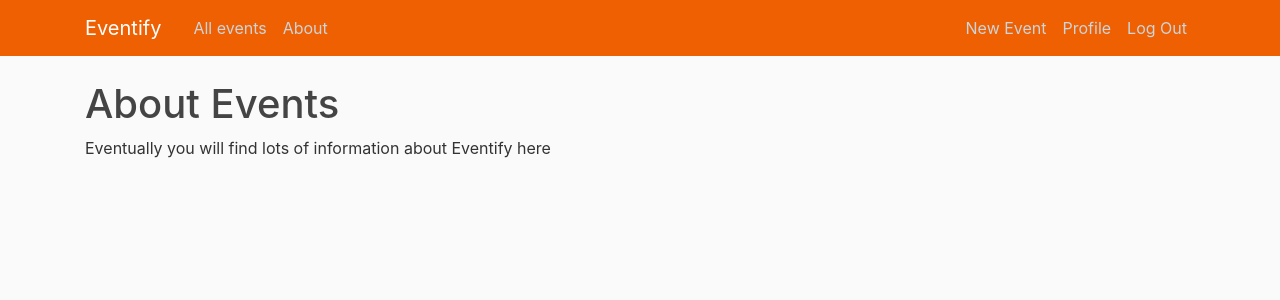
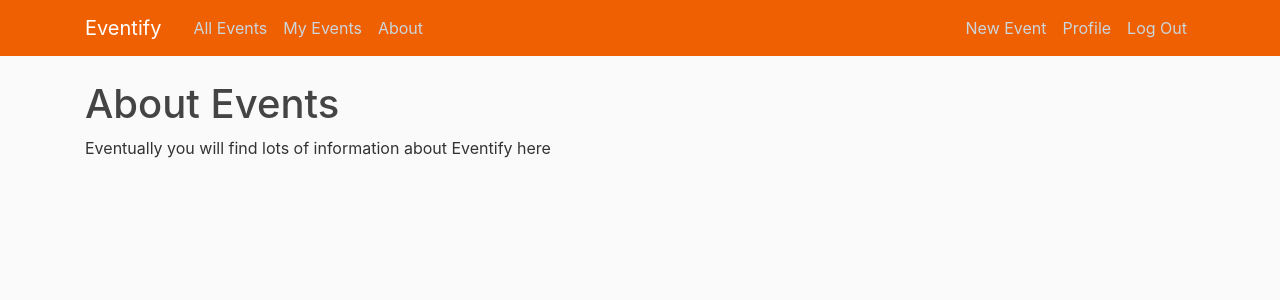
Before and after one commit to vicjor/TDT4140-Eventify, a Django app: page /about/ in a window 1280 px wide. Shown: the top 300 px of the page. Run offline with Django 3.2, Linux system fonts and the light colour scheme; the first user in the database is signed in; some libraries are stand-ins or nearby versions.

Commit message:
Lagt til My Events i navbar

```diff
--- a/eventify/event/templates/event/base.html
+++ b/eventify/event/templates/event/base.html
@@ -30,7 +30,10 @@
             </button>
             <div class="collapse navbar-collapse" id="navbarToggle">
                 <div class="navbar-nav mr-auto">
-                    <a class="nav-item nav-link" href="{% url 'events-all' %}">All events</a>
+                    <a class="nav-item nav-link" href="{% url 'events-all' %}">All Events</a>
+                    {% if user.is_authenticated%}
+                        <a class="nav-item nav-link" href="{% url 'my-events' %}">My Events</a>
+                    {% endif %}
                     <a class="nav-item nav-link" href="{% url 'eventify-about' %}">About</a>
 
 
```
